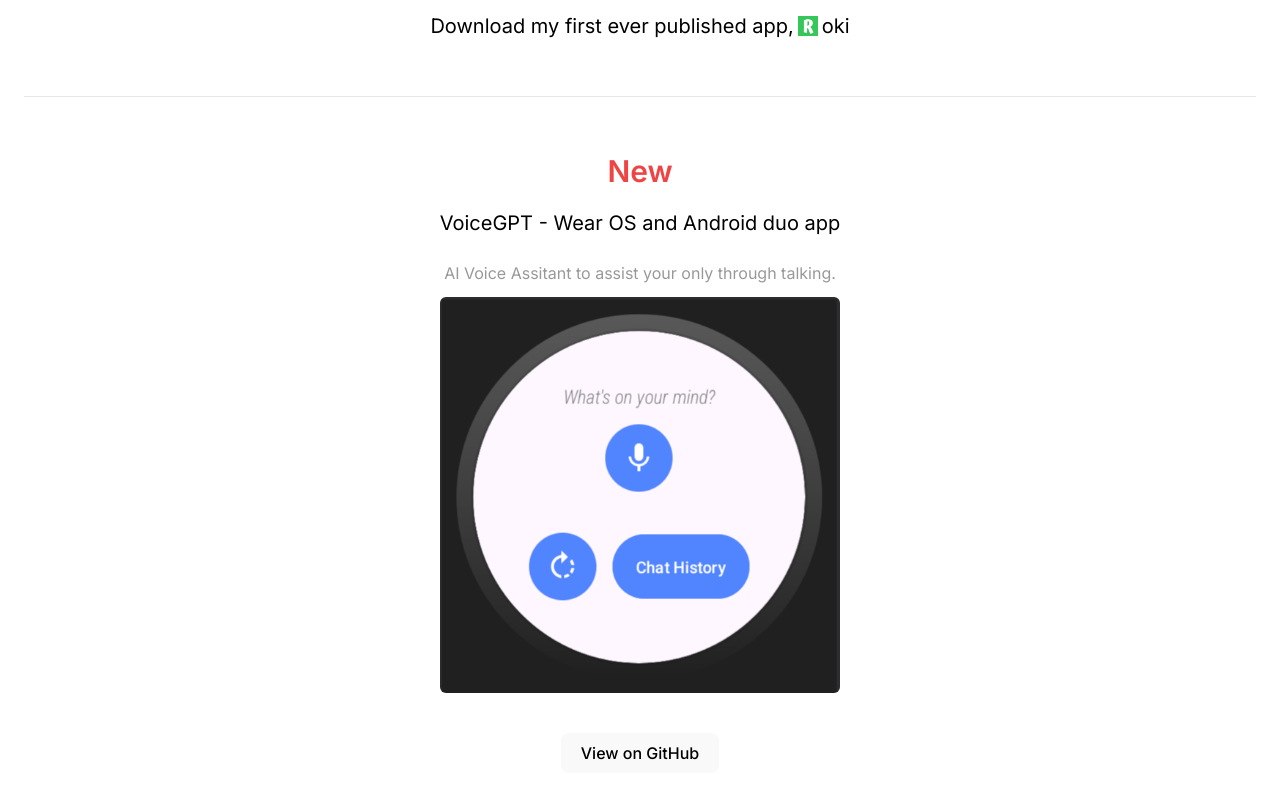
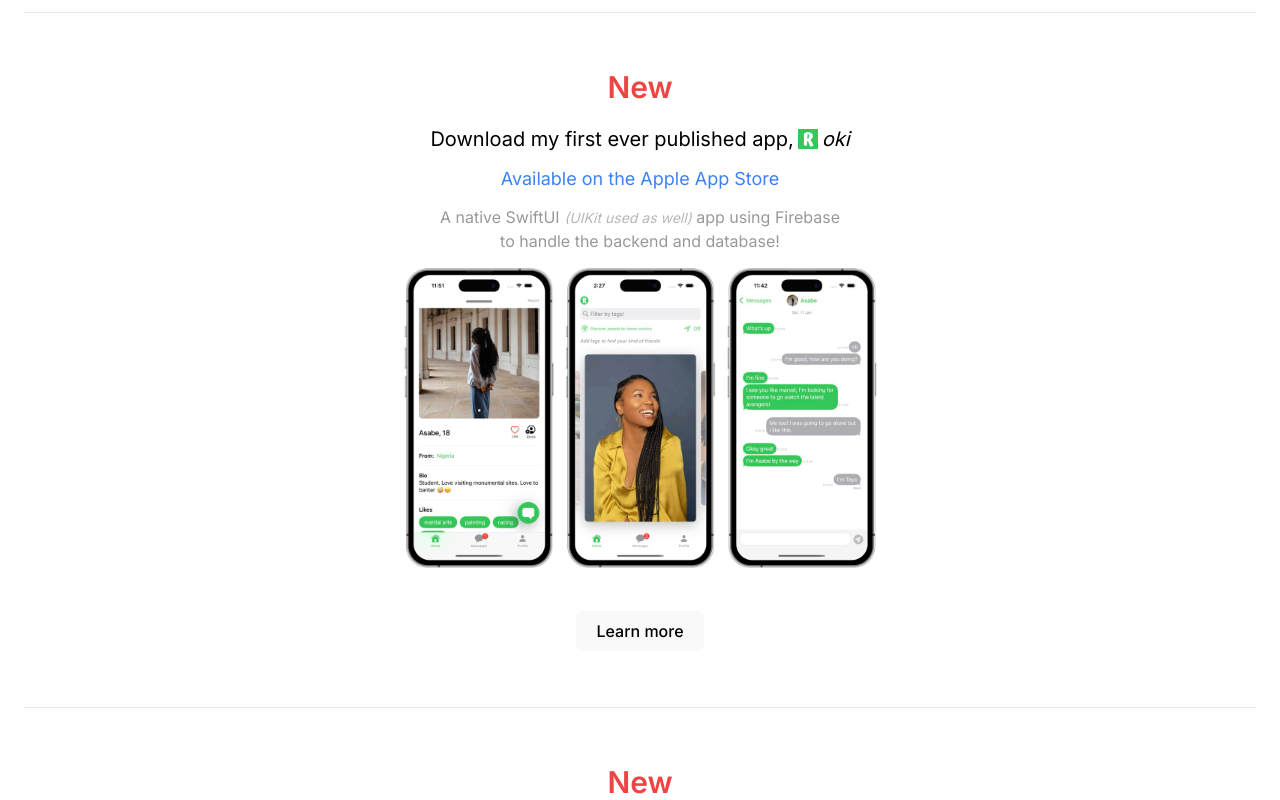
Before and after one commit to Femosky/portfolio-website, a Next.js app: page / in a window 1280 px wide. Shown: the part 540-1340 px from the top of the page. Built offline with nearby package versions, Linux system fonts and the light colour scheme.

Commit message:
image fix attempt 6

```diff
--- a/app/page.js
+++ b/app/page.js
@@ -6,9 +6,116 @@
 import { Button } from '@/components/Button';
 import { useRouter } from 'next/navigation';
 import Footer from '@/components/Footer';
-import { showcaseItems } from '../data/showcaseData';
-import { ShowcaseItem } from '@/components/ShowcaseItem';
+// import { showcaseItems } from '../data/showcaseData';
+// import { ShowcaseItem } from '@/components/ShowcaseItem';
 import { DividerLine } from '@/components/DividerLine';
+
+export const showcaseItems = [
+    {
+        id: 0,
+        isNew: true,
+        title: <RokiShowcaseTitle />,
+        ctaTitle: 'Available on the Apple App Store',
+        ctaTitleLink: 'https://apps.apple.com/us/app/roki-for-the-african-diaspora/id6740173437',
+        description: <RokiShowcaseDescription />,
+        image: '/roki-screenshot.jpeg',
+        imageAlt: 'roki app screenshot',
+        ctaButton: 'Learn more',
+        ctaButtonLink: 'https://rokiapp.vercel.app',
+    },
+    {
+        id: 1,
+        isNew: true,
+        title: 'VoiceGPT - Wear OS and Android duo app',
+        ctaTitle: '',
+        ctaTitleLink: '',
+        description: 'AI Voice Assitant to assist your only through talking.',
+        image: '/voicegpt.png',
+        imageRem: 'max-w-[25rem]',
+        imageAlt: 'voice gpt screenshot',
+        ctaButton: 'View on GitHub',
+        ctaButtonLink: 'https://github.com/gurjotsaini/Group6FinalGroupProject',
+    },
+    {
+        id: 2,
+        isNew: false,
+        title: 'Klinic - Booking System',
+        ctaTitle: 'Check out the website.',
+        ctaTitleLink: 'https://clinic-booking-system-hazel.vercel.app',
+        description: 'A customizable clinic appointment booking platform.',
+        image: '/klinic-screenshot.jpeg',
+        imageAlt: 'klinic screenshot',
+        ctaButton: 'View on GitHub',
+        ctaButtonLink: 'https://github.com/Femosky/clinic-booking-system',
+    },
+];
+
+function RokiShowcaseTitle() {
+    return (
+        <h3 className="flex flex-col md:flex-row items-center justify-center gap-1 text-lg md:text-xl text-center">
+            Download my first ever published app,
+            <span className="inline-flex items-center gap-1 italic">
+                <img className="size-5" src="/roki-logo.png" alt="roki app logo" />
+                oki
+            </span>
+        </h3>
+    );
+}
+
+function RokiShowcaseDescription() {
+    return (
+        <p className="text-center text-sm md:text-base max-w-[25rem] text-black opacity-40">
+            A native SwiftUI <span className="text-sm italic text-black opacity-70">(UIKit used as well)</span> app
+            using Firebase to handle the backend and database!
+        </p>
+    );
+}
+
+export function ShowcaseItem({ showcaseItem }) {
+    const { imageRem } = showcaseItem;
+
+    return (
+        <>
+            <DividerLine />
+
+            <div className="w-full flex flex-col items-center gap-5">
+                {showcaseItem.isNew && <h2 className="text-red-500 text-3xl font-semibold">New</h2>}
+
+                <div className="w-full flex-1 flex flex-col items-center gap-3">
+                    {typeof showcaseItem.title === 'string' ? (
+                        <h3 className="flex flex-col md:flex-row items-center justify-center gap-1 text-lg md:text-xl text-center">
+                            {showcaseItem.title}
+                        </h3>
+                    ) : (
+                        showcaseItem.title
+                    )}
+
+                    <a href={showcaseItem.ctaTitleLink} target="_blank">
+                        <h4 className="text-base md:text-lg text-blue-500">{showcaseItem.ctaTitle}</h4>
+                    </a>
+
+                    {typeof showcaseItem.description === 'string' ? (
+                        <p className="text-center text-sm md:text-base max-w-[25rem] text-black opacity-40">
+                            {showcaseItem.description}
+                        </p>
+                    ) : (
+                        showcaseItem.description
+                    )}
+
+                    <div className={imageRem ? imageRem : `max-w-[30rem]`}>
+                        <img className="rounded-md w-full" src={showcaseItem.image} alt={showcaseItem.imageAlt} />
+                    </div>
+
+                    <a href={showcaseItem.ctaButtonLink} target="_blank">
+                        <Button variant="hollow" className="mt-7 hover:bg-[#19B49B] hover:bg-opacity-25">
+                            {showcaseItem.ctaButton}
+                        </Button>
+                    </a>
+                </div>
+            </div>
+        </>
+    );
+}
 
 export default function Home() {
     const router = useRouter();
@@ -28,19 +135,9 @@
                     <div className="flex flex-col items-center w-full gap-14 justify-center">
                         <Intro redirectToAboutMe={redirectToAboutMe} />
 
-                        {showcaseItems.map((showcaseItem) =>
-                            showcaseItem.id === 0 ? (
-                                <h3 className="flex flex-col md:flex-row items-center justify-center gap-1 text-lg md:text-xl text-center">
-                                    Download my first ever published app,
-                                    <span className="inline-flex items-center gap-1 italic">
-                                        <img className="size-5" src="/roki-logo.png" alt="roki app logo" />
-                                    </span>
-                                    oki
-                                </h3>
-                            ) : (
-                                <ShowcaseItem key={showcaseItem.id} showcaseItem={showcaseItem} />
-                            )
-                        )}
+                        {showcaseItems.map((showcaseItem) => {
+                            return <ShowcaseItem key={showcaseItem.id} showcaseItem={showcaseItem} />;
+                        })}
 
                         <div className="w-full flex flex-col items-center">
                             <DividerLine />
--- a/data/showcaseData.js
+++ b/data/showcaseData.js
@@ -2,15 +2,7 @@
     {
         id: 0,
         isNew: true,
-        title: (
-            <h3 className="flex flex-col md:flex-row items-center justify-center gap-1 text-lg md:text-xl text-center">
-                Download my first ever published app,
-                <span className="inline-flex items-center gap-1 italic">
-                    <img className="size-5" src="/roki-logo.png" alt="roki app logo" />
-                </span>
-                oki
-            </h3>
-        ),
+        title: <RokiShowcaseTitle />,
         ctaTitle: 'Available on the Apple App Store',
         ctaTitleLink: 'https://apps.apple.com/us/app/roki-for-the-african-diaspora/id6740173437',
         description: <RokiShowcaseDescription />,
@@ -52,8 +44,8 @@
             Download my first ever published app,
             <span className="inline-flex items-center gap-1 italic">
                 <img className="size-5" src="/roki-logo.png" alt="roki app logo" />
+                oki
             </span>
-            oki
         </h3>
     );
 }
```
